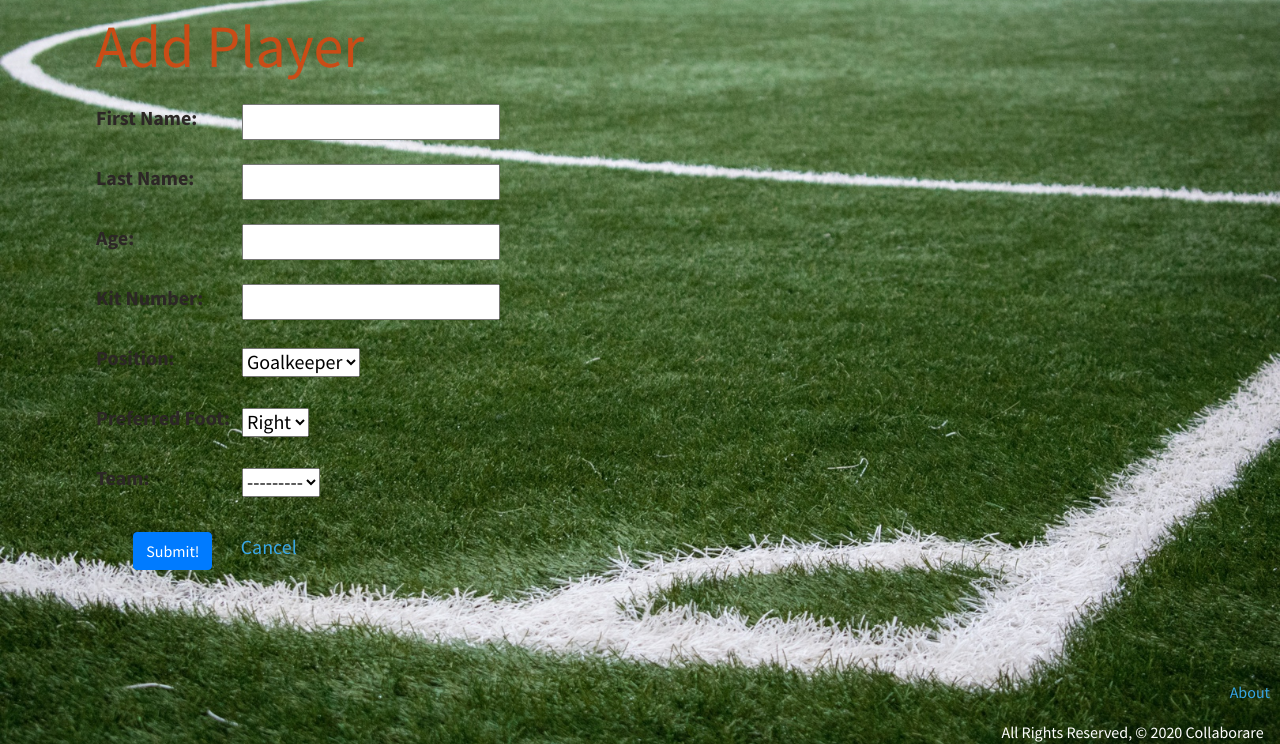
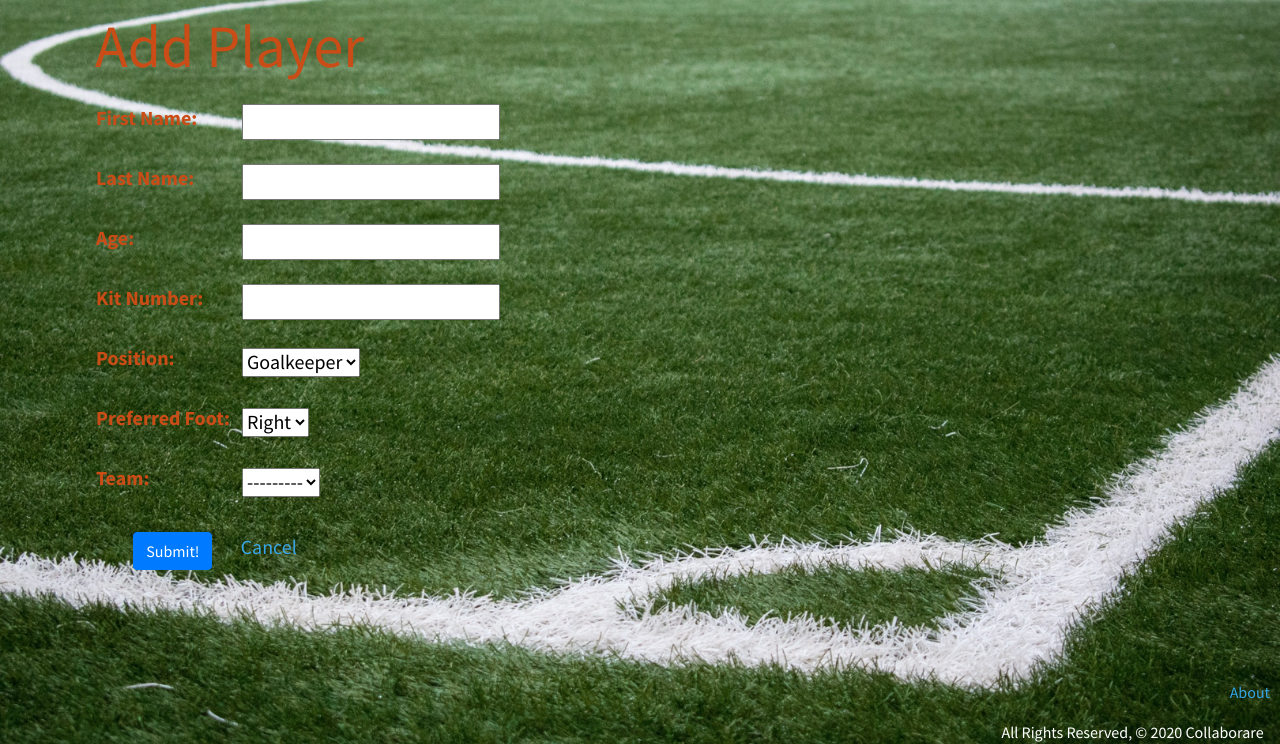
Before and after one commit to cemaytac/Collaborare, a Django app: page /team/players/create/ in a window 1280 px wide. Shown: the part 56-800 px from the top of the page. Run offline with Django 3.2, Linux system fonts and the light colour scheme; the visitor is signed in with stand-in values (Sample User, id 1); data that the repository does not hold is empty; some libraries are stand-ins or nearby versions.

Commit message:
change colors for forms

```diff
--- a/main_app/static/css/style.css
+++ b/main_app/static/css/style.css
@@ -46,6 +46,7 @@ main {
 }
 
 label {
+  color: #CA4C16;
   padding : 10px;
 }
 
```
